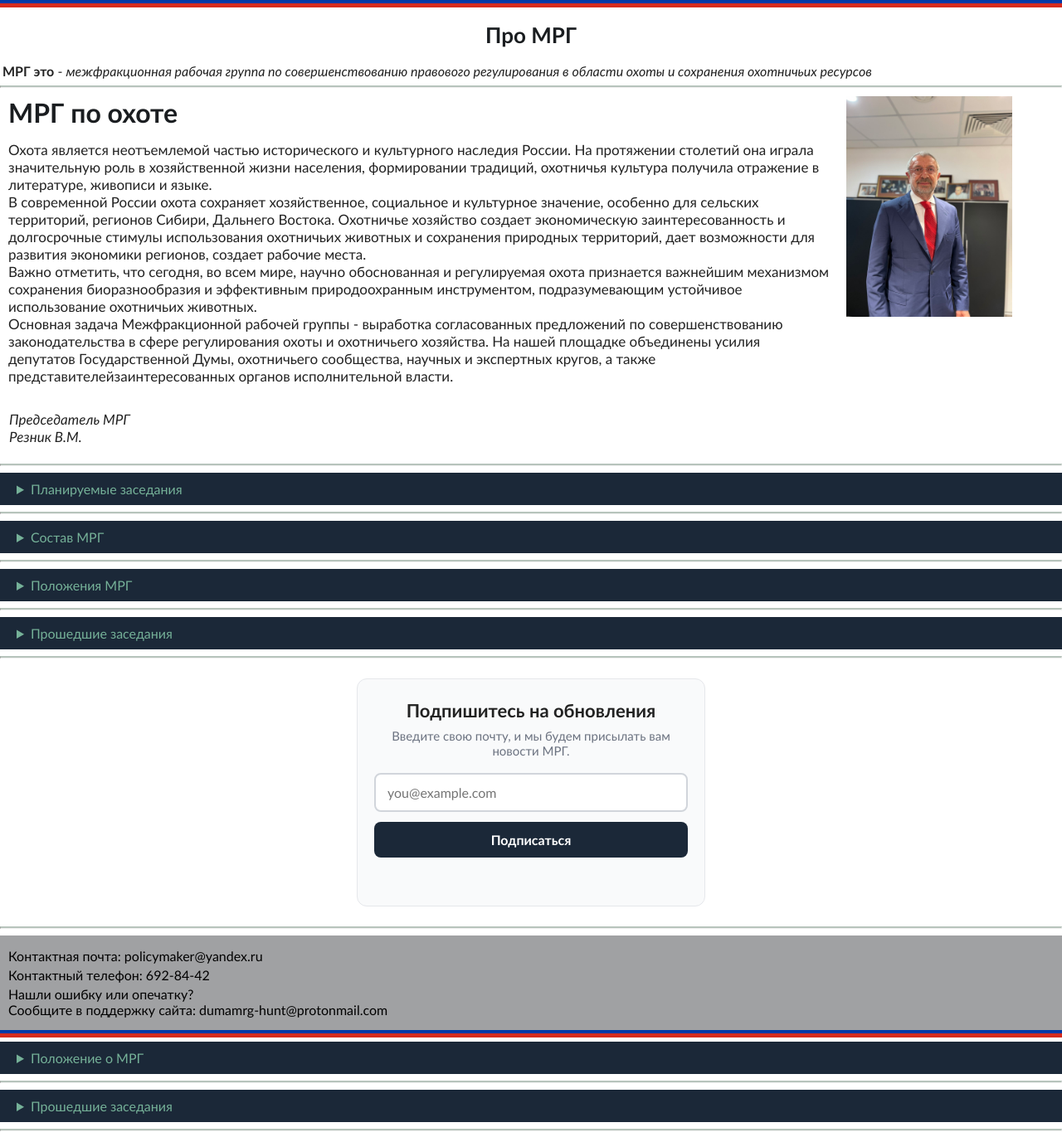
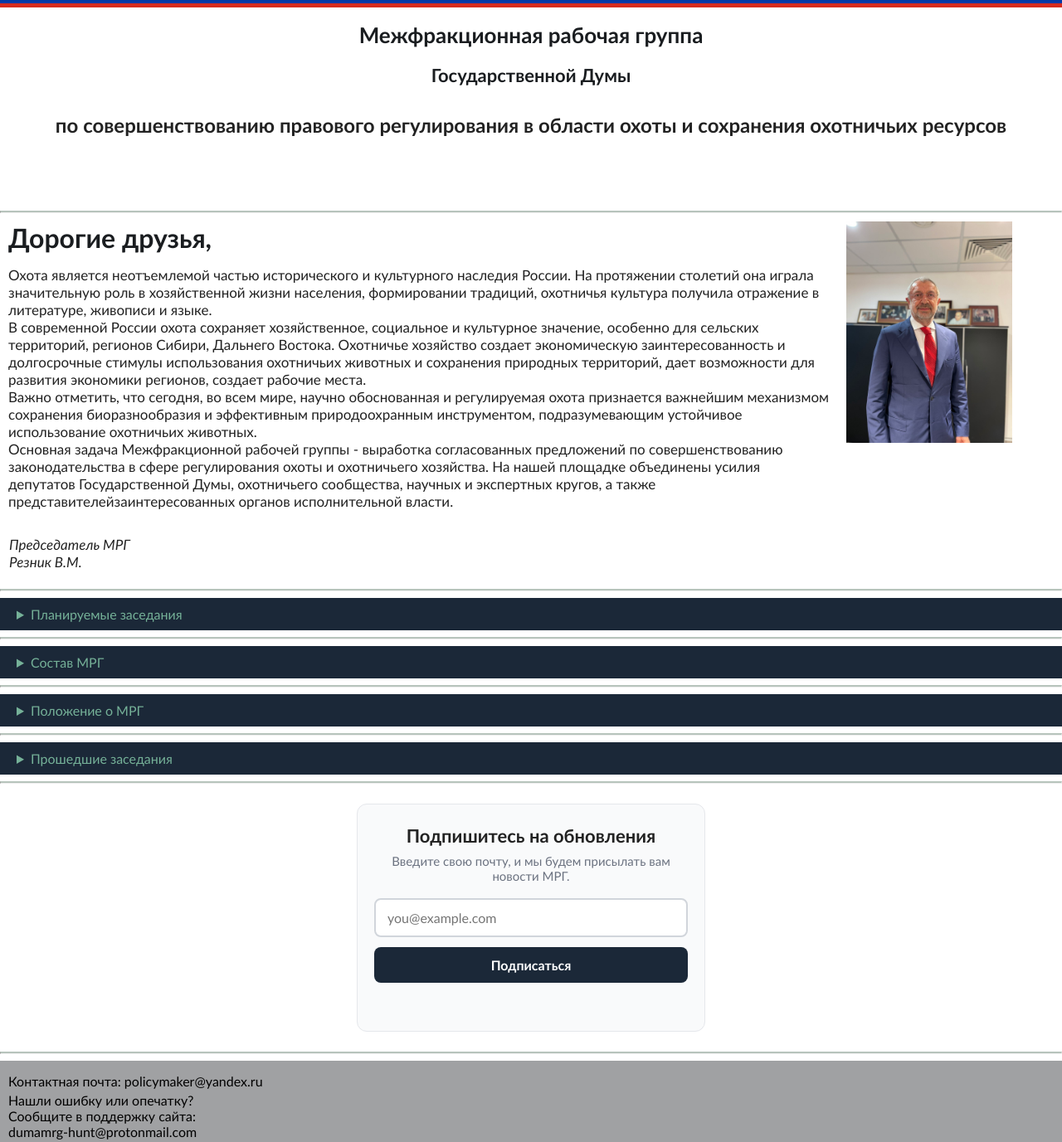
Before and after one commit to xam1tg/mrghunt, a plain HTML site: page index.html in a window 1280 px wide. Shown: the top 1377 px of the page at 83% size. Drawn offline with Linux system fonts and the light colour scheme.

Commit message:
Refactor index.html for improved structure and clarity
Updated viewport meta tag for better responsiveness and modified header content for clarity. Removed unnecessary sections and improved overall structure.

```diff
--- a/index.html
+++ b/index.html
@@ -3,7 +3,7 @@
     <head>
         <meta charset="utf-8">
         <link rel="stylesheet" href="style.css">
-        <meta name="viewport" content="width=device-width, initial-scale=1">
+        <meta name="viewport" content="width=device-width, initial-scale=1.0, maximum-scale=1.0, user-scalable=no">
         <title>МРГ Государственной думы РФ</title>
     </head>
     <body class="body">
@@ -14,21 +14,17 @@
 
 
         <header>
-            <h1 class="header-h1">Про МРГ</h1>
-            <p class="header-p">
-                <b>МРГ это</b> - <i>
-                    межфракционная рабочая группа по
-                    совершенствованию правового регулирования
-                    в области охоты и сохранения охотничьих ресурсов
-                </i>
-            </p>
+            <h1 class="header-h1">Межфракционная рабочая группа</h1>
+            <h2 class="header-h2">Государственной Думы</h2>
+            <h4 class="header-pre">по совершенствованию правового регулирования в области охоты и сохранения охотничьих ресурсов
+            </pre>
         </header>
           <hr>
 
 
 
         <div class="about-mrg">
-            <h1>МРГ по охоте</h1>
+            <h1>Дорогие друзья,</h1>
             <pre>
 Охота является неотъемлемой частью исторического и культурного наследия России. На протяжении столетий она играла значительную роль в хозяйственной жизни населения, формировании традиций, охотничья культура получила отражение в литературе, живописи и языке.
 В современной России охота сохраняет хозяйственное, социальное и культурное значение, особенно для сельских территорий, регионов Сибири, Дальнего Востока. Охотничье хозяйство создает экономическую заинтересованность и долгосрочные стимулы использования охотничьих животных и сохранения природных территорий, дает возможности для развития экономики регионов, создает рабочие места.
@@ -46,10 +42,7 @@
             <summary class="plan-zs">Планируемые заседания</summary>
 
             <summary>19.11.2026</summary>
-            <a href="Повестка МРГ 1_2026_19.11.2026.PDF">Повестка заседания</a>
-
-            <summary>20.20.2020</summary>
-            <a href="Повестка МРГ 1_2026_19.11.2026.PDF">Повестка заседания</a>
+            <a href="Повестка МРГ 1_2026_19.11.2026.PDF">Повестка заседания; </a>
 
         </details>
           <hr>
@@ -65,66 +58,6 @@
 
 
 
-        <details>
-            <summary>Положения МРГ</summary>
-            <p class="sost-mrg">Тут будет текст с ссылкой на файл</p>
-        </details>
-          <hr>
-
-
-
-        <details>
-            <summary>Прошедшие заседания</summary>
-
-            <summary>1/2022</summary>
-            <a href="Протокол МРГ от 28.03.2025_22_2025.PDF">Протокол заседания;</a>
-            <a href="Повестка МРГ 1_2026_19.11.2026.PDF">Материалы</a>
-
-            <summary>2/2026</summary>
-            <a href="Протокол МРГ от 28.03.2025_22_2025.PDF">Протокол заседания;</a>
-            <a href="Повестка МРГ 1_2026_19.11.2026.PDF">Материалы</a>
-
-        </details>
-          <hr>
-
-
-
-        <section class="subscribe">
-            <h2 class="subscribe-title">Подпишитесь на обновления</h2>
-            <p class="subscribe-subtitle">Введите свою почту, и мы будем присылать вам новости МРГ.</p>
-
-            <form id="subscribe-form" action="https://formspree.io/f/xkjrjwlp" method="POST" novalidate>
-              <input
-                type="email"
-                id="subscribe-email"
-                class="subscribe-input"
-                name="email"
-                placeholder="you@example.com"
-                autocomplete="email"
-                >
-
-              <button type="submit" id="subscribe-btn" class="subscribe-btn">Подписаться</button>
-              <p id="subscribe-status" class="subscribe-status" role="status" aria-live="polite"></p>
-            </form>
-        </section>
-          <hr>
-
-
-
-        <footer>
-            <pre>Контактная почта: policymaker@yandex.ru</pre>
-            <pre>Контактный телефон: 692-84-42</pre>
-            <pre>Нашли ошибку или опечатку?
-Сообщите в поддержку сайта: dumamrg-hunt@protonmail.com</pre>
-        </footer>
-
-
-        <script src="script.js"></script>
-
-
-          <div class="tricolor"></div>
-    </body>
-</html>
         <details>
             <summary>Положение о МРГ</summary>
             <p class="sost-mrg">Тут будет текст с ссылкой на файл</p>
```
